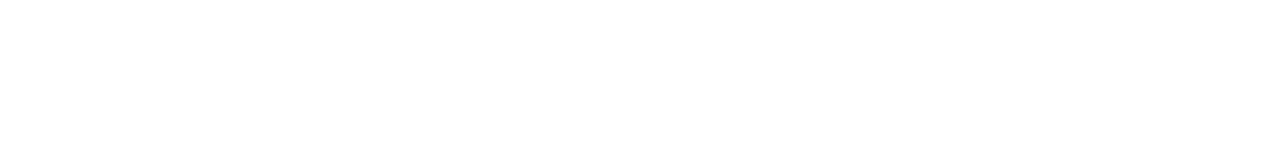
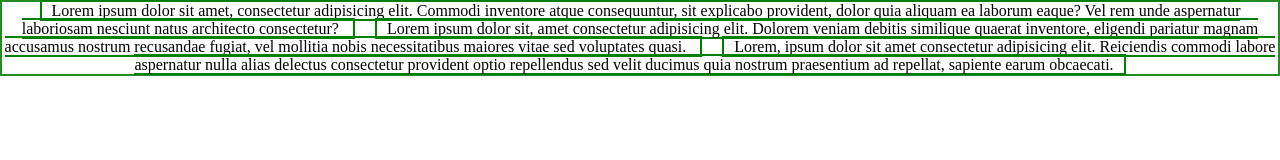
Before and after one commit to juliaferraz12/display-inline, a plain HTML site: page index.html in a window 1280 px wide. Drawn offline with Linux system fonts and the light colour scheme.

Commit message:
atividade finalizada

```diff
--- a/index.html
+++ b/index.html
@@ -4,9 +4,21 @@
     <meta charset="UTF-8">
     <meta http-equiv="X-UA-Compatible" content="IE=edge">
     <meta name="viewport" content="width=device-width, initial-scale=1.0">
+    <link rel="stylesheet" href="style.css">
     <title>Display Inline</title>
 </head>
 <body>
+    <main>
+        <div>
+          Lorem ipsum dolor sit amet, consectetur adipisicing elit. Commodi inventore atque consequuntur, sit explicabo provident, dolor quia aliquam ea laborum eaque? Vel rem unde aspernatur laboriosam nesciunt natus architecto consectetur?
+        </div>
 
+        <div>
+            Lorem ipsum dolor sit, amet consectetur adipisicing elit. Dolorem veniam debitis similique quaerat inventore, eligendi pariatur magnam accusamus nostrum recusandae fugiat, vel mollitia nobis necessitatibus maiores vitae sed voluptates quasi.
+        </div>
+        <div>
+            Lorem, ipsum dolor sit amet consectetur adipisicing elit. Reiciendis commodi labore aspernatur nulla alias delectus consectetur provident optio repellendus sed velit ducimus quia nostrum praesentium ad repellat, sapiente earum obcaecati.
+        </div>
+    </main>
 </body>
 </html>
--- /dev/null
+++ b/style.css
@@ -0,0 +1,17 @@
+* {
+    margin:0;
+    padding: 0;
+    box-sizing: border-box;
+}
+
+main {
+    border: 2px solid forestgreen;
+    text-align: center;
+}
+
+div {
+    border: 2px solid green;
+    display: inline;
+    margin-right: 20px;
+    padding-inline: 10px;
+}
```
